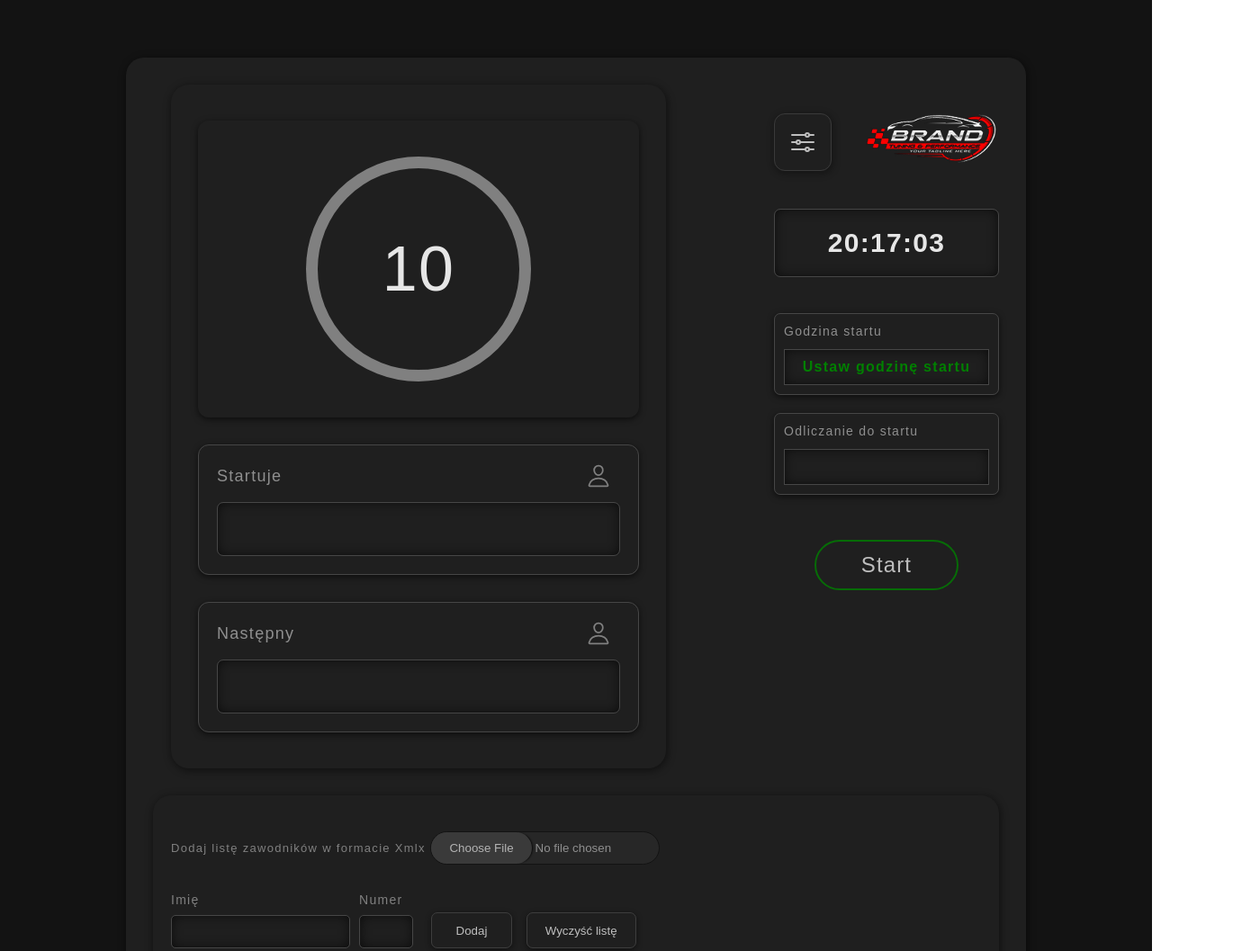
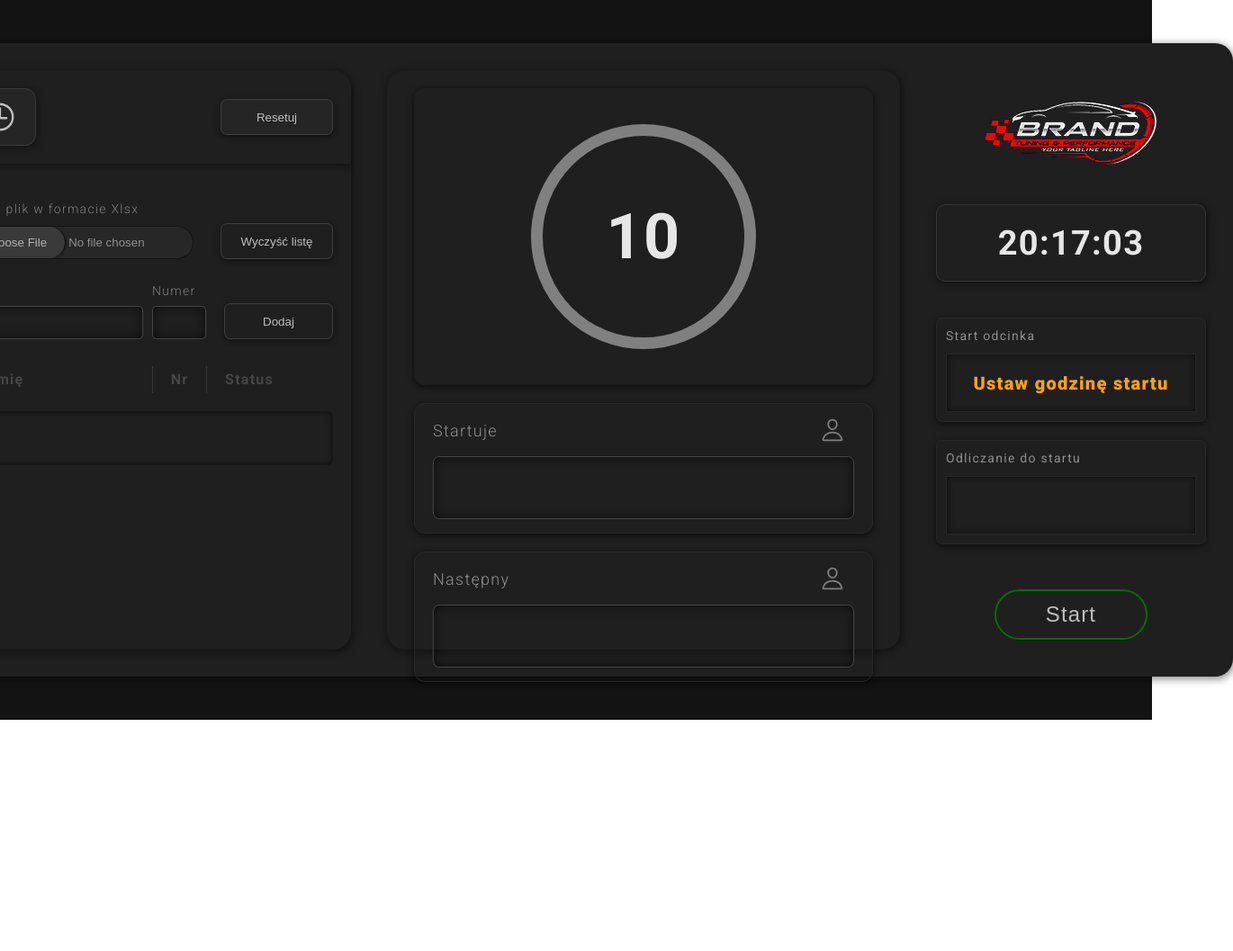
Before and after one commit to LukaszMarciszewski1/RLM-stopwatch, a website built with webpack: page index.html in a window 1280 px wide. Shown: the top 1057 px of the page at 90% size, 1370 px wide, since content can reach past the window. After the commit the page ends 800 px from the top, so only its background shows below. Built offline with nearby package versions, Linux system fonts and the light colour scheme.

Commit message:
fixes design

```diff
--- a/index.html
+++ b/index.html
@@ -7,6 +7,8 @@
         content="width=device-width, user-scalable=no, initial-scale=1.0, maximum-scale=1.0, minimum-scale=1.0">
     <meta http-equiv="X-UA-Compatible" content="ie=edge">
     <link href="https://fonts.googleapis.com/css?family=Montserrat:300,400,700&display=swap" rel="stylesheet">
+    <link rel="preconnect" href="https://fonts.gstatic.com">
+    <link href="https://fonts.googleapis.com/css2?family=Roboto:wght@300;400;500;700;900&display=swap" rel="stylesheet">
     <script type="module" src="https://unpkg.com/ionicons@5.2.3/dist/ionicons/ionicons.esm.js"></script>
     <script src="https://unpkg.com/read-excel-file@4.x/bundle/read-excel-file.min.js"></script>
     <script type="text/javascript" src="https://cdnjs.cloudflare.com/ajax/libs/xlsx/0.15.5/xlsx.mini.min.js"></script>
@@ -16,13 +18,38 @@
 <body>
     <div class="app">
         <div class="app__container">
+
             <!-- //player list-->
             <div class="players-container">
+                <div class="settings-panel">
+                    <div class="settings">
+                        <button class="open-settings">
+                            <!-- <ion-icon name="options-outline"></ion-icon> -->
+                            <ion-icon name="time-outline"></ion-icon>
+                        </button>
+                        <div class="settings-container">
+                            <ion-icon name="close-outline" class="close-settings"></ion-icon>
+                            <div class="settings-element">
+                                <label for="start-time">godzina startu</label>
+                                <input type="datetime-local" name="datetimelocalValue" id="start-time">
+                            </div>
+                            <div class="settings-element">
+                                <label for="interval-time">odstęp czasowy sek.</label>
+                                <input type="number" min="1" max="999999" id="interval-time" value="10">
+                            </div>
+                        </div>
+                    </div>
+                    <button type="reset" id="reset-settings">Resetuj</button>
+                </div>
+                <div class="forms-container">
                 <form id="file-upload-form">
                     <div class="file-upload">
-                        <label class="file-upload-info" for="add-player-list">Dodaj listę zawodników w formacie Xmlx</label>
-                        <input class="file-button" type="file" accept="application/vnd.openxmlformats-officedocument.spreadsheetml.sheet"></input>
+                        <label class="file-upload-info" for="add-player-list">Dodaj plik w formacie
+                            Xlsx</label>
+                        <input class="file-button" type="file"
+                            accept="application/vnd.openxmlformats-officedocument.spreadsheetml.sheet"></input>
                     </div>
+                    <button type="reset" class="reset-list" value="Wyczyść listę">Wyczyść&nbsplistę</button>
                 </form>
                 <form id="to-do-player-list">
                     <div class="form-inputs">
@@ -35,11 +62,10 @@
                             <input type="text" id="nr-player" pattern="[0-9]*">
                         </div>
                     </div>
-                    <div class="form-buttons">
                         <button type="submit" class="add-to-list" value="Dodaj">Dodaj</button>
-                        <button type="reset" class="reset-list" value="Wyczyść listę">Wyczyść&nbsplistę</button>
-                    </div>
                 </form>
+            </div>
+                <!-- <div class="player-list"> -->
                 <div class="list__item-desc">
                     <h4 class="name-player-desc">Imię</h4>
                     <h4 class="number-player-desc">Nr</h4>
@@ -48,6 +74,7 @@
                 <div class="list-container">
                     <!-- //players list ---- -->
                 </div>
+            <!-- </div> -->
                 <div class="info-popup">
                     <p> Nie można uswać zawodników <br> w trakcie wyścigu</p>
                     <button class="accept">OK</button>
@@ -93,30 +120,14 @@
             </div>
             <!-- //control panel -->
             <div class="control-panel">
-                <div class="settings-panel">
-                    <div class="settings">
-                       <button class="open-settings"><ion-icon name="options-outline"></ion-icon></button>
-                        <div class="settings-container">
-                            <ion-icon name="close-outline" class="close-settings"></ion-icon>
-                            <div class="settings-element">
-                                <label for="start-time">godzina startu</label>
-                                <input type="datetime-local" name="datetimelocalValue" id="start-time">
-                            </div>
-                            <div class="settings-element">
-                                <label for="interval-time">odstęp czasowy sek.</label>
-                                <input type="number" min="1" max="999999" id="interval-time" value="10">
-                            </div>
-                        </div>
-                    </div>
-                    <div class="logo"><img src="assets/logo.png" alt=""></div>
-                </div>
 
+                <div class="logo"><img src="assets/logo.png" alt=""></div>
                 <div class="clock">
                     <h2></h2>
                 </div>
                 <div class="status-timer">
                     <div class="status-timer-container">
-                        <p class="title-status-timer">Godzina startu</p>
+                        <p class="title-status-timer">Start odcinka</p>
                         <div class="item-status-timer">
                             <h4 class="select-time"></h4>
                         </div>
@@ -132,6 +143,7 @@
                 </div>
                 <button class="start">Start</button>
                 <button class="restart">Restart</button>
+                <!-- <ion-icon name="stats-chart-outline" class="stats"></ion-icon> -->
             </div>
         </div>
         <audio src="assets/beep.mp3"></audio>
--- a/js/modules/Start.js
+++ b/js/modules/Start.js
@@ -52,6 +52,7 @@ export class Start {
         this.btnFileLoad = document.querySelector('input[type="file"]')
         this.btnAddToList = document.querySelector('.add-to-list')
         this.btnResetList = document.querySelector('.reset-list')
+        this.btnResetSettings = document.getElementById('reset-settings')
         this.end = 'GO!'
 
 
@@ -100,7 +101,7 @@ export class Start {
         this.removePlayer()
 
         //clear list player
-        document.querySelector('#to-do-player-list').addEventListener('reset', () => {
+        document.querySelector('#file-upload-form').addEventListener('reset', () => {
             if (this.access && this.playersList.length > 0) {
                 if (confirm("Czy chcesz wyczyścić zapisane dane?")) {
                     localStorage.clear()
@@ -127,6 +128,7 @@ export class Start {
         this.btnOpenSettings.addEventListener('click', () => this.settingsContainer.classList.add('settings-container--active'))
         this.btnCloseSettings.addEventListener('click', () => this.settingsContainer.classList.remove('settings-container--active'))
         this.acceptPopup.addEventListener('click', () => this.infoPopup.classList.remove('info-popup--active'))
+        this.btnResetSettings.addEventListener('click', () =>{location.reload()})
     }
 
     //metods----------------->
@@ -144,9 +146,11 @@ export class Start {
         })
 
         //setup start time
-        this.containerStartTime.textContent = 'Ustaw godzinę startu'
+        this.containerStartTime.textContent = 'Ustaw godzinę startu';
+        this.containerStartTime.style.fontSize = '20px'
         document.getElementById('start-time').addEventListener('change', () => {
-            this.containerStartTime.textContent = this.settingTime.value.slice(11)
+            this.containerStartTime.textContent = this.settingTime.value.slice(11) + ":00"
+            this.containerStartTime.style.fontSize = '26px'
         })
     }
     removePlayer() {
@@ -200,10 +204,10 @@ export class Start {
             const intTime = setInterval(() => {
                 this.time.getTime()
                 clearInterval(this.intervalTime)
-                if(this.stopwatch.timerSpan.textContent == 6){
-                    var audio = new Audio('assets/beep.mp3');
-                    audio.play();
-                }
+                // if(this.stopwatch.timerSpan.textContent == 6){
+                //     var audio = new Audio('../../assets/beep.mp3');
+                //     audio.play();
+                // }
                 console.log(this.stopwatch.timerSpan.textContent)
             }, 1000);
 
@@ -216,7 +220,20 @@ export class Start {
                     this.stopwatch.timerSpan.textContent = timeSet
                     this.stopwatch.startTimer(timeSet, timeInterval)
                 }
+                if(this.stopwatch.timerSpan.textContent == 6){
+                    var audio = new Audio('assets/beep.mp3');
+                    audio.play();
+                }
+                if(this.stopwatch.timerSpan.textContent <= 6){
+                    this.spanCircle.style.color = '#00d9f6'
+                }
+                else{
+                    this.spanCircle.style.color = 'rgb(230, 230, 230)'
+                }
+
+
                 this.stopwatch.showStartTxt(this.settings.canStart())
+
             }, 1000);
 
             const int = setInterval(() => {
--- a/sass/_base.scss
+++ b/sass/_base.scss
@@ -9,7 +9,7 @@
 }
 
 body {
-  font-family: sans-serif;
+  font-family: 'Roboto', sans-serif;
   color: $fontColor;
   letter-spacing: .08rem;
 }
@@ -51,7 +51,7 @@ input::selection {
 .inactive::before {
   content: 'W trakcie wyścigu nie można edytować parametrów';
   position: absolute;
-  right: 0;
+  left: 30px;
   top: 0;
   color: $fontColorDarkest;
   font-size: 16px;
@@ -74,13 +74,13 @@ input::selection {
   width: 100%;
   height: 100vh;
   background-color: $background;
-  padding: 4rem 2em;
+  padding: 3rem 2em;
   @include flex-center;
 }
 
 .app__container {
   @include container;
-  min-width: 1000px;
+  // min-width: 1000px;
   height: 100%;
   padding: 30px;
   display: flex;
@@ -89,17 +89,133 @@ input::selection {
 
 .players-container {
   @include container;
+  position: relative;
+  // overflow: hidden;
   width: auto;
-  max-width: 580px;
+  max-width: 450px;
   min-width: 300px;
   height: 100%;
   display: flex;
   flex-direction: column;
-  padding: 30px 20px
+  padding: 20px 0
+}
+//settings
+.settings-panel {
+  width: 100%;
+  display: flex;
+  align-items: center;
+  justify-content: space-between;
+  margin-bottom: 40px;
+  padding:0 20px 20px;
+  -webkit-box-shadow: 0px 3px 6px 0px rgba(0, 0, 0, 0.3);
+  box-shadow: 0px 4px 6px 0px rgba(0, 0, 0, 0.3);
+  p {
+    color: gray;
+    margin-left: 20px
+  }
 }
 
+.settings {
+  position: relative;
+
+  ion-icon {
+    font-size: 38px;
+    color: $fontColor;
+    @include flex-center;
+  }
+}
+
+.open-settings {
+  @include container;
+  opacity: .8;
+  border-radius: 12px;
+  border: 1px solid rgb(65, 65, 65);
+  color: $fontColor;
+  background-color: $loadBg;
+  padding: 12px 20px;
+  cursor: pointer;
+}
+#reset-settings{
+  height: 40px;
+  width: 125px;
+  padding: 10px 20px;
+  background: none;
+  border: 1px solid $itemBg;
+  color: $fontColor;
+  opacity: .8;
+  @include shadowItem;
+  background-color: $loadBg;
+  border-radius: 7px;
+  cursor: pointer;
+  opacity: .8;
+}
+#reset-settings:hover{
+  opacity: 1;
+}
+
+.settings-container {
+  position: absolute;
+  display: none;
+  flex-direction: column;
+  @include container;
+  width: 370px;
+  height: 250px;
+  top: 30px;
+  left: 20px;
+  z-index: 999;
+  border: 1px solid rgba(109, 109, 109, 0.4);
+  padding: 20px;
+
+  ion-icon {
+    align-self: flex-end;
+    padding: 5px;
+    border-radius: 50%;
+    margin-bottom: 15px;
+    opacity: .8;
+    cursor: pointer;
+  }
+  ion-icon:hover{
+    opacity: 1;
+  }
+}
+
+.settings-container--active {
+  display: flex;
+}
+
+.settings-element {
+  display: flex;
+  align-items: center;
+  padding:15px 10px;
+  justify-content: space-between;
+  border-top: 1px solid $itemBg;
+  border-bottom: 1px solid $itemBg;
+  color: $fontColorDark;
+
+  input {
+    background-color: $fontColor;
+    border: none;
+    font-size: 14px;
+    padding: 5px;
+    width: 120px;
+    border-radius: 3px;
+  }
+}
+
+//load file
+#file-upload-form{
+  padding: 0 20px;
+  width: 100%;
+  display: flex;
+  justify-content: space-between;
+  align-items: flex-end;
+}
+
+.file-upload{
+  width: 50%;
+}
 .file-upload label{
-  font-size: 13px;
+  font-size: 14px;
   font-weight: lighter;
   color: gray
 }
@@ -129,13 +245,18 @@ input::selection {
 ::-webkit-file-upload-button:hover{
   opacity: .8;
 }
+.reset-list {
+  @include btnToDoList;
+}
 
 //to do form
 #to-do-player-list {
   width: 100%;
   display: flex;
   align-items: flex-end;
-  margin: 30px 0 20px;
+  justify-content: space-between;
+  padding: 0 20px;
+  margin: 25px 0 10px;
  .form-inputs{
    display: flex;
  }
@@ -166,47 +287,32 @@ input::selection {
     max-width: 60px;
   }
 
-  .add-to-list,
-  .reset-list {
-    height: 40px;
-    min-width: 90px;
-    background: none;
-    border: 1px solid $itemBg;
-    color: $fontColor;
-    opacity: .8;
-    margin-left: 10px;
-    @include shadowItem;
-    border-radius: 7px;
-    cursor: pointer;
+  .add-to-list{
+    @include btnToDoList;
   }
 
-  .add-to-list:hover,
-  .reset-list:hover {
+  .add-to-list:hover{
     opacity: 1;
-  }
-
-  .reset-list {
-    padding: 10px 20px;
   }
 }
 
 //description list player
 .list__item-desc {
   display: flex;
-  padding: 15px 20px;
+  padding: 20px 20px;
   width: 100%;
-  color: gray;
+  color: $itemBg;
 
   .name-player-desc {
     @include players-desc;
-    width: 260px;
-    margin-left: 10px;
+    width: 180px;
+    margin-left: 30px;
   }
 
   .name-player-desc,
   .number-player-desc,
   .status-player-desc {
-    line-height: 30px;
+    line-height: 10px;
   }
 
   .number-player-desc,
@@ -225,11 +331,13 @@ input::selection {
 //player list content
 .list-container {
   overflow-y: scroll;
-  padding: 20px;
+  margin: 0 20px;
+  padding:5px 20px;
   border-radius: 7px;
   max-height: 470px;
-  -webkit-box-shadow: inset 0px 0px 6px -1px rgba(0, 0, 0, 0.7);
-  box-shadow: inset 0px 0px 6px -1px rgba(0, 0, 0, 0.7);
+  min-height: 60px;
+  -webkit-box-shadow: inset 0px 0px 6px -1px rgba(0, 0, 0, 0.9);
+  box-shadow: inset 0px 0px 6px -1px rgba(0, 0, 0, 0.9);
 
   &::-webkit-scrollbar {
     width: 10px;
@@ -244,21 +352,19 @@ input::selection {
 }
 
 .player-item {
-  padding: 10px;
+  padding:10px;
   width: 100%;
-  height: 60px;
+  height: 65px;
   display: flex;
   align-items: center;
-  border-top: 1px solid $itemBg;
-  border-bottom: 1px solid $itemBg;
-
+  color: $fontColorDark;
+  border-bottom: 1px solid $border;
   h5 {
     font-weight: lighter;
-    font-size: 1rem;
+    font-size: .9rem;
     @include players-desc;
     width: 260px;
     overflow-x: scroll;
-    color: $fontColorDark;
 
     &::-webkit-scrollbar {
       opacity: 0;
@@ -270,15 +376,19 @@ input::selection {
     @include players-desc;
     min-width: 60px;
     text-align: center;
+    font-size: .9rem;
   }
 
   ion-icon {
-    border-left: 1px solid $itemBg;
+    border-left: 1px solid $border;
     padding: 10px 5px 10px 20px;
     color: $fontColorDark;
-    font-size: 1.1rem;
+    font-size: 1.2rem;
     cursor: pointer;
   }
+}
+.player-item:last-child{
+  border-bottom: none;
 }
 
 .lamp {
@@ -291,8 +401,8 @@ input::selection {
   &::before {
     content: '';
     position: absolute;
-    width: 18px;
-    height: 18px;
+    width: 15px;
+    height: 15px;
     left: 50%;
     top: 50%;
     transform: translate(-50%, -50%);
@@ -303,8 +413,8 @@ input::selection {
   &::after {
     content: '';
     position: absolute;
-    width: 28px;
-    height: 28px;
+    width: 25px;
+    height: 25px;
     left: 50%;
     top: 50%;
     transform: translate(-50%, -50%);
@@ -343,10 +453,10 @@ input::selection {
   flex-direction: column;
   justify-content: space-evenly;
   height: 100%;
-  width: 550px;
+  width: 570px;
   min-width: 300px;
-  margin-left: 20px;
-  padding: 40px 30px;
+  margin-left: 40px;
+  padding: 20px 30px;
 }
 
 .circular-container {
@@ -372,11 +482,11 @@ input::selection {
     font-size: 70px;
     color: $fontColor;
     user-select: none;
+    font-weight: 600;
   }
 
   .span-start--active {
-    font-size: 50px;
-
+    font-size: 55px;
   }
 }
 
@@ -400,11 +510,11 @@ input::selection {
 }
 
 .status-container {
-  padding: 20px;
+  padding: 15px 20px 15px;
   @include shadowItem;
-  margin-top: 30px;
+  margin-top: 20px;
   width: 100%;
-  border: 1px solid $itemBg;
+  border: 1px solid $itemDark;
 }
 
 .title-name-container {
@@ -431,8 +541,9 @@ input::selection {
   -webkit-box-shadow: inset 0px 0px 15px -4px #000000;
   box-shadow: inset 0px 0px 15px -4px #000000;
   color: grey;
-  min-height: 60px;
+  min-height: 70px;
   margin-top: 15px;
+  overflow-x: hidden;
   @include flex-center;
 }
 
@@ -522,14 +633,17 @@ input::selection {
 .control-panel {
   padding: 30px 0;
   height: 100%;
-  width: 250px;
-  margin-left: 30px;
+  width: 300px;
+  margin-left: 40px;
+  display: flex;
   flex-direction: column;
   position: relative;
+  align-items: center;
 }
 
 .logo {
-  width: 150px;
+  width: 200px;
+  margin-bottom: 30px;
 
   img {
     width: 100%;
@@ -538,97 +652,21 @@ input::selection {
 
 .clock {
   @include shadowLoad;
+  @include container;
   width: 100%;
   padding: 20px;
-  border: 1px solid $itemBg;
-  border-radius: 7px;
+  border: 1px solid $border;
+  border-radius: 10px;
   margin-bottom: 20px;
   text-align: center;
 
   h2 {
-    font-size: 30px;
+    font-size: 38px;
     user-select: none;
   }
 }
 
-.settings-panel {
-  width: 100%;
-  display: flex;
-  align-items: center;
-  justify-content: space-between;
-  margin-bottom: 40px;
 
-  p {
-    color: gray;
-    margin-left: 20px
-  }
-}
-
-.settings {
-  position: relative;
-
-  ion-icon {
-    font-size: 32px;
-    color: $fontColor;
-    @include flex-center;
-  }
-}
-
-.open-settings {
-  @include container;
-  opacity: .8;
-  border-radius: 12px;
-  border: 1px solid rgb(65, 65, 65);
-  color: $fontColor;
-  background-color: transparent;
-  padding: 15px;
-  cursor: pointer;
-}
-
-.settings-container {
-  position: absolute;
-  display: none;
-  flex-direction: column;
-  @include container;
-  width: 400px;
-  height: 250px;
-  top: 10px;
-  right: 10px;
-  z-index: 999;
-  border: 1px solid rgba(109, 109, 109, 0.4);
-  padding: 20px;
-
-  ion-icon {
-    align-self: flex-end;
-    padding: 5px;
-    border-radius: 50%;
-    margin-bottom: 20px;
-    cursor: pointer;
-  }
-}
-
-.settings-container--active {
-  display: flex;
-}
-
-.settings-element {
-  display: flex;
-  align-items: center;
-  padding: 10px;
-  justify-content: space-between;
-  border-top: 1px solid $itemBg;
-  border-bottom: 1px solid $itemBg;
-  color: $fontColorDark;
-
-  input {
-    background-color: $fontColor;
-    border: none;
-    font-size: 14px;
-    padding: 5px;
-    width: 120px;
-    border-radius: 3px;
-  }
-}
 
 .status-timer {
   width: 100%;
@@ -641,7 +679,7 @@ input::selection {
   padding: 10px;
   width: 100%;
   @include shadowItem;
-  border: 1px solid $itemBg;
+  border: 1px solid $itemDark;
   margin-top: 20px;
   border-radius: 7px;
 
@@ -654,17 +692,21 @@ input::selection {
 }
 
 .item-status-timer {
-  @include shadowLoad;
+  -webkit-box-shadow: inset 0px 0px 8px -2px #000000;
+  box-shadow: inset 0px 0px 8px -2px #000000;
   @include flex-center;
   width: 100%;
-  border: 1px solid $itemBg;
-  min-height: 40px;
+  border: 1px solid $itemDark;
+  min-height: 65px;
   margin-top: 10px;
   margin-right: 15px;
+  font-size: 26px;
 }
 
 .select-time {
-  color: green;
+  color: orange;
+  font-weight: 800;
+  // font-weight: bold !important;
 }
 
 .start,
@@ -712,62 +754,77 @@ input::selection {
   opacity: .8;
 }
 
-@media screen and (max-width:1500px) {
-  #to-do-player-list{
-   flex-direction: column;
-   align-items: flex-start;
-   margin: 30px 0 10px;
-   .add-to-list{
-     margin-left: 0;
-     margin-top: 12px;
-   }
-  }
+.stats{
+  position: absolute;
+  right: 20px;
+  bottom: 20px;
+  @include container;
+  opacity: .8;
+  border-radius: 12px;
+  border: 1px solid rgb(65, 65, 65);
+  color: $fontColor;
+  background-color: transparent;
+  padding: 15px;
+  cursor: pointer;
+  font-size: 26px;
 }
-@media screen and (max-width:1330px){
-  .app{
-    height: auto;
-  }
-  .app__container{
-    flex-direction: column-reverse;
-    align-items: flex-start;
-    position: relative;
-    width: auto;
-  }
-  .control-panel{
-    position: absolute;
-    right: 30px;
-    top: 30px;
-    height: auto;
-  }
-  .players-container {
-    @include container;
-    max-width: 100%;
-    min-width: 300px;
-    width: 100%;
-    height: auto;
-    display: flex;
-    flex-direction: column;
-    padding: 30px 20px;
-    margin-top: 30px;
-  }
-  .list-container {
-    overflow-y: scroll;
-    padding: 20px;
-    border-radius: 7px;
-    max-height: 470px;
-    width: 100%;
-    -webkit-box-shadow: inset 0px 0px 6px -1px rgba(0, 0, 0, 0.7);
-    box-shadow: inset 0px 0px 6px -1px rgba(0, 0, 0, 0.7);
-  }
-  #to-do-player-list{
-    flex-direction:row;
-    align-items: flex-end;
-    margin: 30px 0 10px;
-    .add-to-list{
-      margin-left: 10px;
-    }
-   }
-   .player-item h5{
-     width: 100%;
-   }
-}
+
+// @media screen and (max-width:1500px) {
+//   #to-do-player-list{
+//    flex-direction: column;
+//    align-items: flex-start;
+//    margin: 30px 0 10px;
+//    .add-to-list{
+//      margin-left: 0;
+//      margin-top: 12px;
+//    }
+//   }
+// }
+// @media screen and (max-width:1330px){
+//   .app{
+//     height: auto;
+//   }
+//   .app__container{
+//     flex-direction: column-reverse;
+//     align-items: flex-start;
+//     position: relative;
+//     width: auto;
+//   }
+//   .control-panel{
+//     position: absolute;
+//     right: 30px;
+//     top: 30px;
+//     height: auto;
+//   }
+//   .players-container {
+//     @include container;
+//     max-width: 100%;
+//     min-width: 300px;
+//     width: 100%;
+//     height: auto;
+//     display: flex;
+//     flex-direction: column;
+//     padding: 30px 20px;
+//     margin-top: 30px;
+//   }
+//   .list-container {
+//     overflow-y: scroll;
+//     padding: 20px;
+//     border-radius: 7px;
+//     max-height: 470px;
+//     width: 100%;
+//     -webkit-box-shadow: inset 0px 0px 6px -1px rgba(0, 0, 0, 0.7);
+//     box-shadow: inset 0px 0px 6px -1px rgba(0, 0, 0, 0.7);
+//   }
+//   #to-do-player-list{
+//     flex-direction:row;
+//     align-items: flex-end;
+//     margin: 30px 0 10px;
+//     .add-to-list{
+//       margin-left: 10px;
+//     }
+//    }
+//    .player-item h5{
+//      width: 100%;
+//    }
+// }
--- a/sass/_mixins.scss
+++ b/sass/_mixins.scss
@@ -25,7 +25,7 @@
 
 @mixin players-desc {
     padding: 10px 0;
-    border-right: 1px solid $itemBg;
+    border-right: 1px solid $border;
 }
 
 @mixin flexCenter {
@@ -35,7 +35,7 @@
 }
 
 @mixin btnRacing {
-    width: 160px;
+    width: 170px;
     cursor: pointer;
     background-color: transparent;
     border: 2px solid green;
@@ -73,3 +73,15 @@
     display: flex;
     justify-content: center;
 }
+@mixin btnToDoList{
+    height: 40px;
+    width: 125px;
+    background: none;
+    border: 1px solid $itemBg;
+    color: $fontColor;
+    opacity: .8;
+    margin-left: 10px;
+    @include shadowItem;
+    border-radius: 7px;
+    cursor: pointer;
+}
--- a/sass/_variables.scss
+++ b/sass/_variables.scss
@@ -8,3 +8,4 @@
 $loadBg: rgb(39, 39, 39);
 $blue: #00d9f6;
 $itemDark: #272727;
+$border: #353535;
```
Also changed, not shown: README.md, dist/index.html, dist/main.bundle.js.
